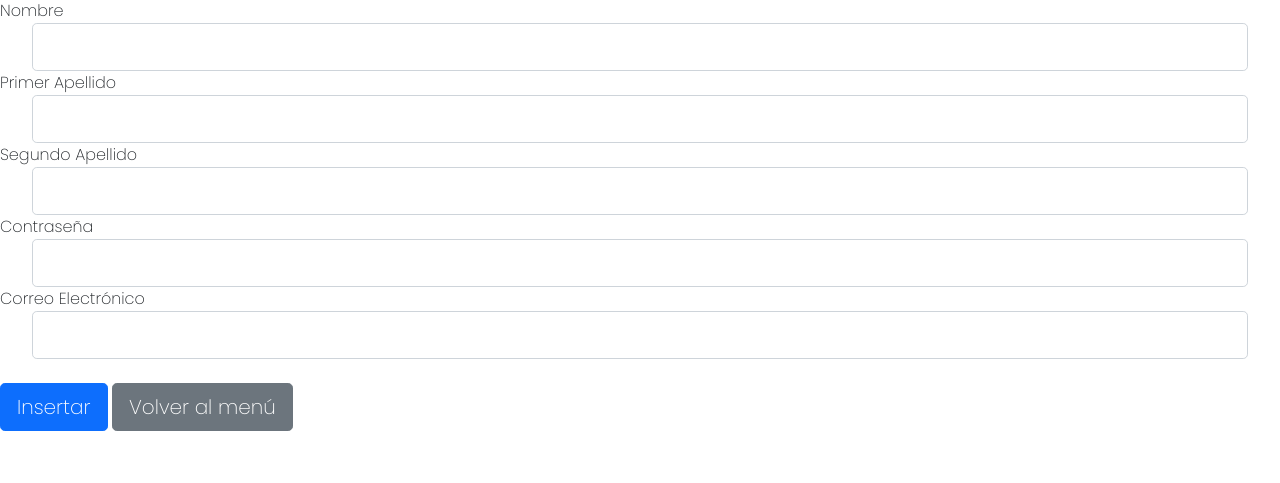
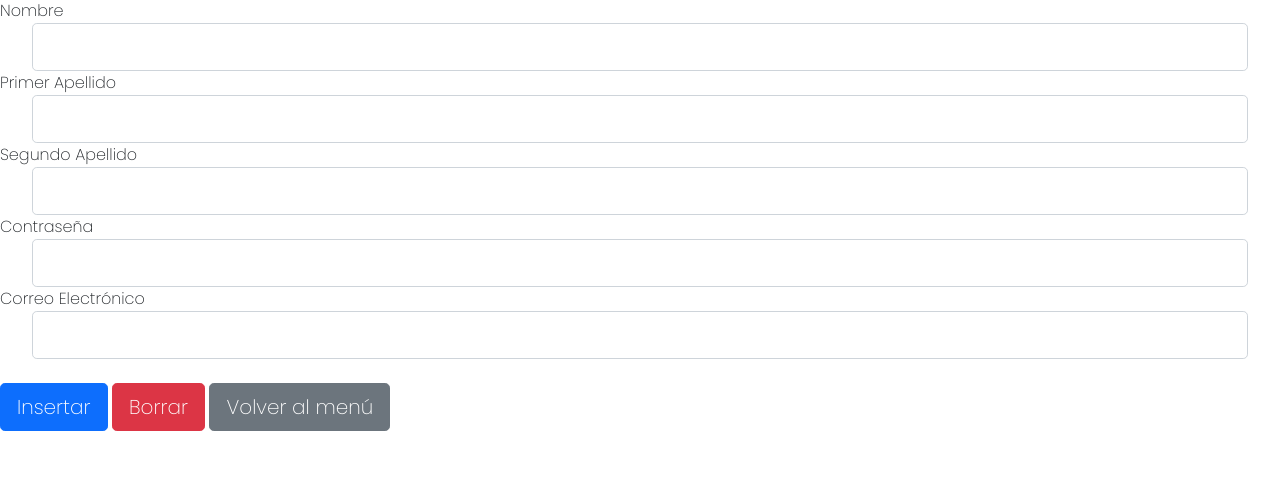
Before and after one commit to johannes-Perez/ProyectoDual, a PHP site: page /php/formularioProfesor.php in a window 1280 px wide. Shown: the part 57-540 px from the top of the page. Run offline with PHP 8.4, Linux system fonts and the light colour scheme.

Commit message:
Se añade un botón para borrar los campos

```diff
--- a/php/formularioActividad.php
+++ b/php/formularioActividad.php
@@ -38,6 +38,7 @@
         </div>
         <br>
         <input type="submit" class="btn btn-primary btn-lg" value="Insertar">
+        <input type="reset" class="btn btn-danger btn-lg" value="Borrar">
         <a href="index.php"><input type="button" class="btn btn-secondary btn-lg" value="Volver al menú"></a>
       </form>
 </body>
--- a/php/formularioProfesor.php
+++ b/php/formularioProfesor.php
@@ -32,6 +32,7 @@
         </div>
         <br>
         <input type="submit" class="btn btn-primary btn-lg" value="Insertar">
+        <input type="reset" class="btn btn-danger btn-lg" value="Borrar">
         <a href="index.php"><input type="button" class="btn btn-secondary btn-lg" value="Volver al menú"></a>
       </form>
 </body>
```
